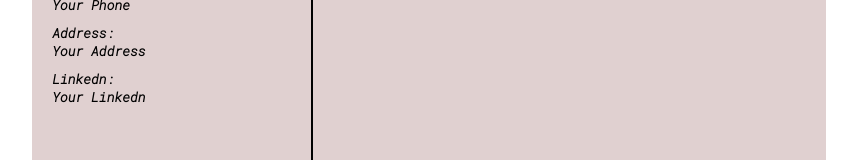
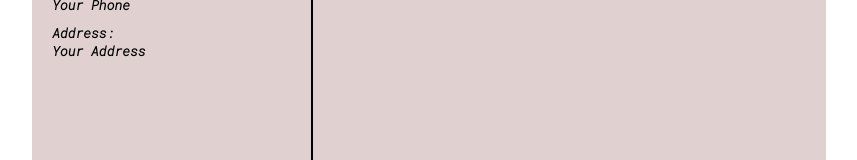
Before and after one commit to Gepoverlow/cv-maker, a React (Create React App) app: page / in a window 1280 px wide. Shown: the part 383-543 px from the top of the page, without its empty margins (211-1068 px from the left). Built offline with nearby package versions, Linux system fonts and the light colour scheme; a web font is replaced by a local one.

Commit message:
remove linkedn from contact info component

```diff
--- a/src/components/Contact.js
+++ b/src/components/Contact.js
@@ -13,7 +13,7 @@ class Contact extends Component {
     this.handleChangeMail = this.handleChangeMail.bind(this);
     this.handleChangePhone = this.handleChangePhone.bind(this);
     this.handleChangeAddress = this.handleChangeAddress.bind(this);
-    this.handleChangeLinkedn = this.handleChangeLinkedn.bind(this);
+
     this.state = {
       isHovering: false,
       isEditing: false,
@@ -21,7 +21,6 @@ class Contact extends Component {
         email: "Your Mail",
         phone: "Your Phone",
         address: "Your Address",
-        linkedn: " Your Linkedn",
       },
     };
   }
@@ -95,21 +94,6 @@ class Contact extends Component {
     });
   }
 
-  handleChangeLinkedn(e) {
-    const email = this.state.info.email;
-    const phone = this.state.info.phone;
-    const address = this.state.info.address;
-
-    this.setState({
-      info: {
-        email: email,
-        phone: phone,
-        address: address,
-        linkedn: e.target.value,
-      },
-    });
-  }
-
   render() {
     return (
       <div className="container-contact">
@@ -131,18 +115,15 @@ class Contact extends Component {
             email={this.state.info.email}
             phone={this.state.info.phone}
             address={this.state.info.address}
-            linkedn={this.state.info.linkedn}
             handleChangeMail={this.handleChangeMail}
             handleChangePhone={this.handleChangePhone}
             handleChangeAddress={this.handleChangeAddress}
-            handleChangeLinkedn={this.handleChangeLinkedn}
           />
         ) : (
           <ContactDetails
             email={this.state.info.email}
             phone={this.state.info.phone}
             address={this.state.info.address}
-            linkedn={this.state.info.linkedn}
           />
         )}
       </div>
--- a/src/components/ContactDetails.js
+++ b/src/components/ContactDetails.js
@@ -19,10 +19,6 @@ class ContactDetails extends Component {
           Address:
           <p>{this.props.address}</p>
         </h5>
-        <h5>
-          Linkedn:
-          <p>{this.props.linkedn}</p>
-        </h5>
       </div>
     );
   }
--- a/src/components/EditContactDetails.js
+++ b/src/components/EditContactDetails.js
@@ -28,13 +28,6 @@ class EditContactDetails extends Component {
             defaultValue={this.props.address}
           ></input>
         </h5>
-        <h5>
-          Linkedn:
-          <input
-            onChange={this.props.handleChangeLinkedn}
-            defaultValue={this.props.linkedn}
-          ></input>
-        </h5>
       </div>
     );
   }
```
